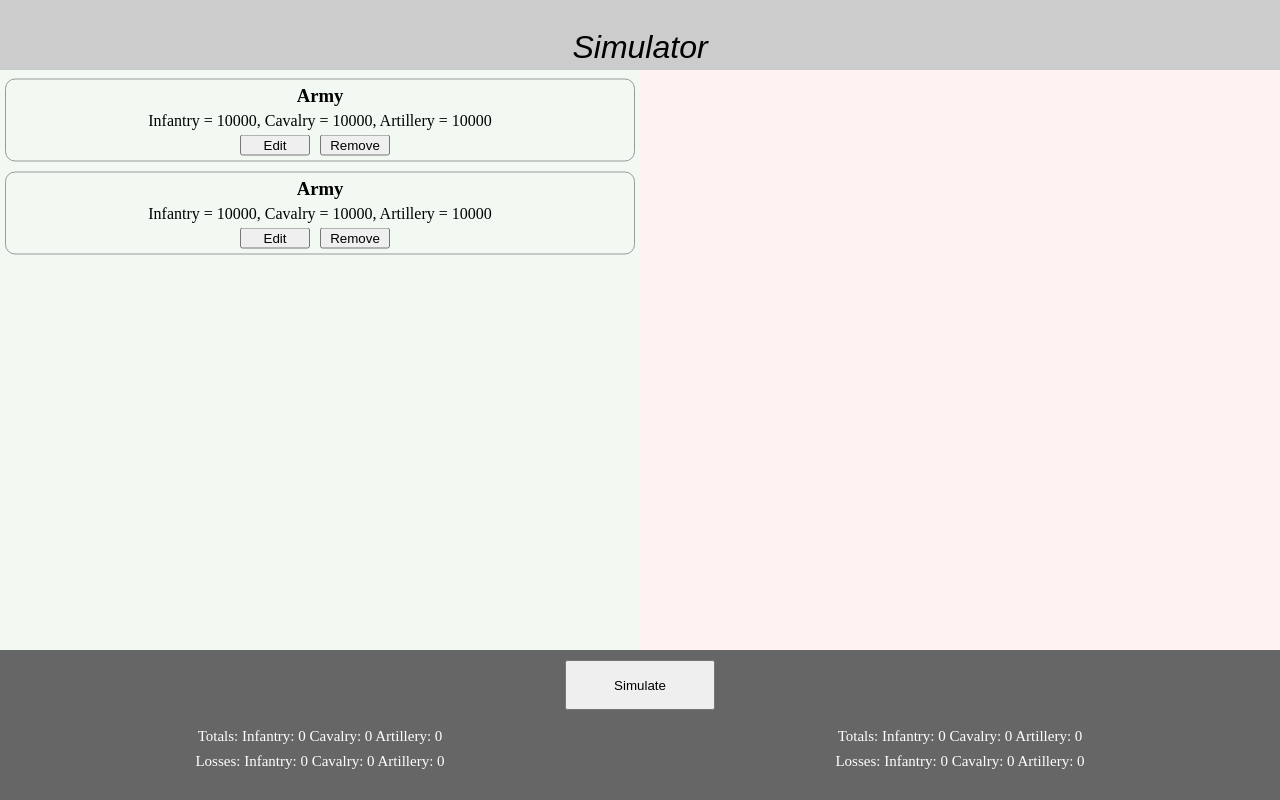
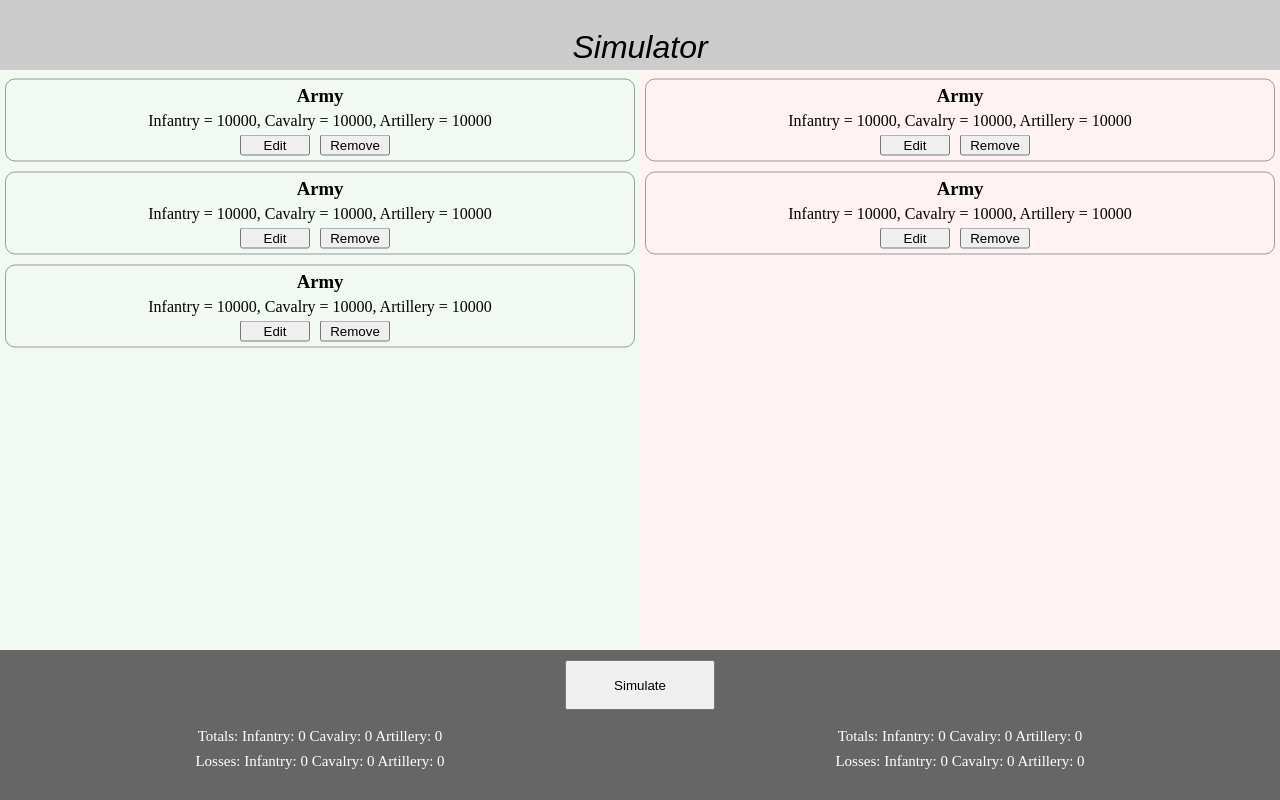
Before and after one commit to Kellenparker/battlesim, a React (Create React App) app: page / in a window 1280 px wide. Built offline with nearby package versions, Linux system fonts and the light colour scheme.

Commit message:
quick changes to App in the way it uses ArmyArray

```diff
--- a/src/App.js
+++ b/src/App.js
@@ -7,13 +7,14 @@ class Army extends React.Component {
     constructor(props){
         super(props);
         this.army = this.props.army;
+        this.army.addArmy();
     }
 
     render () {
         return  (
             <div>
             {
-                this.army.map(function(army, index = this) {
+                this.army.getArmy().map(function(army, index = this) {
                     console.log("element " + index);
                     return (
                         <div class={("element " + index)}>
--- a/src/index.js
+++ b/src/index.js
@@ -9,4 +9,7 @@ var enemyArmies = 1;
 const friendlyArmy = new ArmyHandler();
 friendlyArmy.addArmy();
 
-ReactDOM.render(<Army army={friendlyArmy.getArmy()} type="friendly" />, document.getElementById("user"));
+const enemyArmy = new ArmyHandler();
+
+ReactDOM.render(<Army army={friendlyArmy} type="friendly" />, document.getElementById("user"));
+ReactDOM.render(<Army army={enemyArmy} type="friendly" />, document.getElementById("comp"))
```
